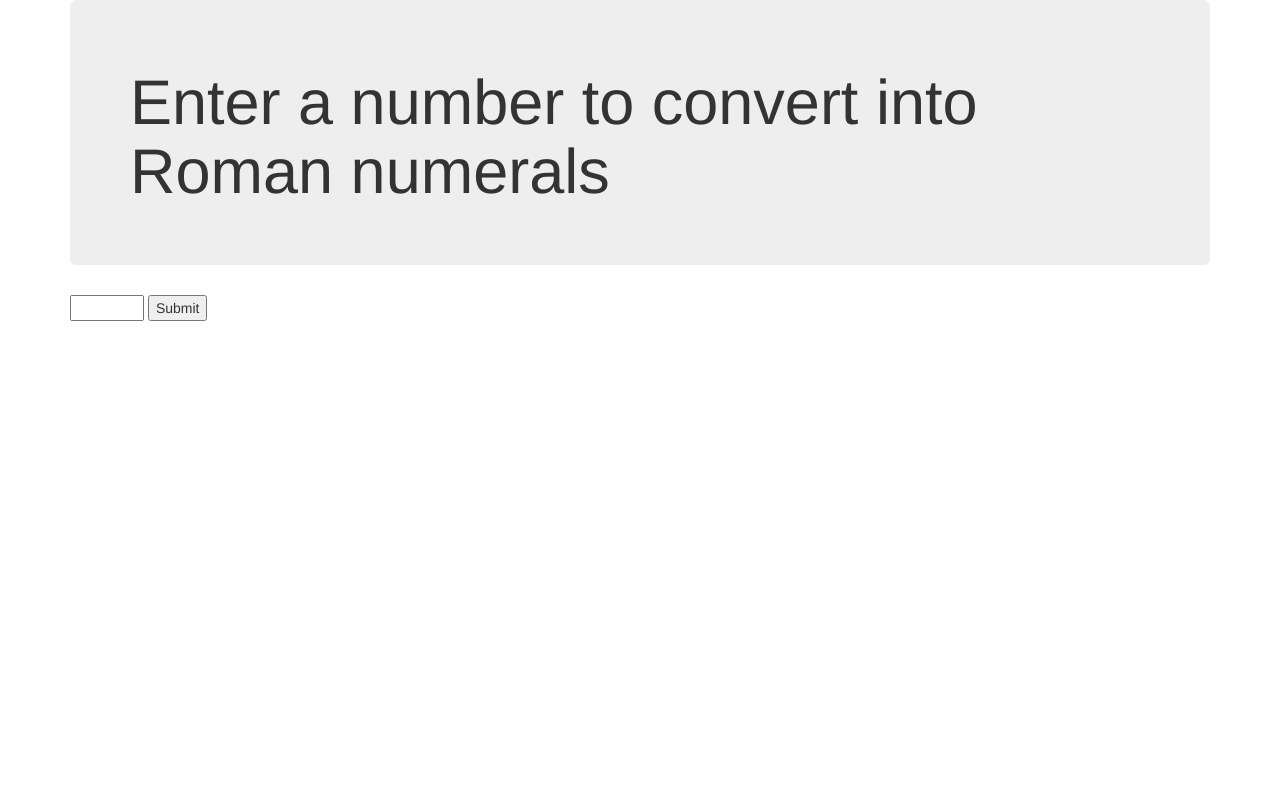
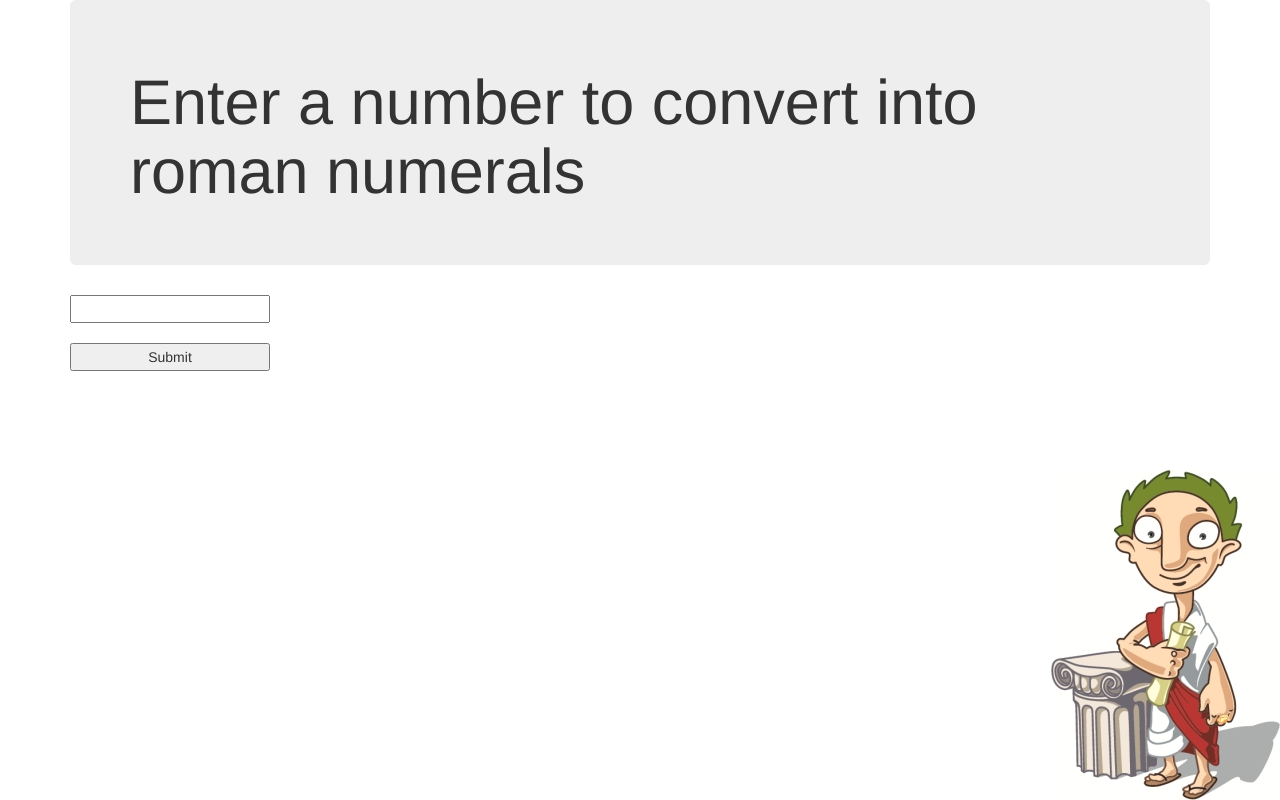
Before and after one commit to sowmyadsl/roman-numerals, a website: page index.html in a window 1280 px wide. Drawn offline with Linux system fonts and the light colour scheme.

Commit message:
Add functionality to remove the - from the results and add image to the page

```diff
--- a/css/styles.css
+++ b/css/styles.css
@@ -0,0 +1,9 @@
+img {
+  position: fixed;
+  bottom: 0;
+  right: 0;
+}
+input, button {
+  height: 2em;
+  width: 200px;
+}
--- a/index.html
+++ b/index.html
@@ -12,14 +12,15 @@
   <body>
     <div class="container">
       <div class="jumbotron">
-        <h1>Enter a number to convert into Roman numerals</h1>
+        <h1>Enter a number to convert into roman numerals</h1>
       </div>
       <div class="form-group">
         <form class="form1" >
-          <input type="number" name="user-input" id="user-input" min="1" max="3999">
+          <input type="number" name="user-input" id="user-input" min="1" max="3999"><br><br>
           <button type="submit" name="submit-button">Submit</button>
         </form>
       </div>
     </div>
+    <img src="img/roman.jpg" alt="roman"/>
   </body>
 </html>
--- a/js/scripts.js
+++ b/js/scripts.js
@@ -49,7 +49,7 @@ var convert = function(input){
 
   // join numerals from array to a string
   var joinedRoman = romanOutput.reverse().join("");
-  alert(joinedRoman);
+  alert(joinedRoman.replace(/-/g, ""));
 }
 
 
```
Also changed, not shown: img/roman.jpg (added).
